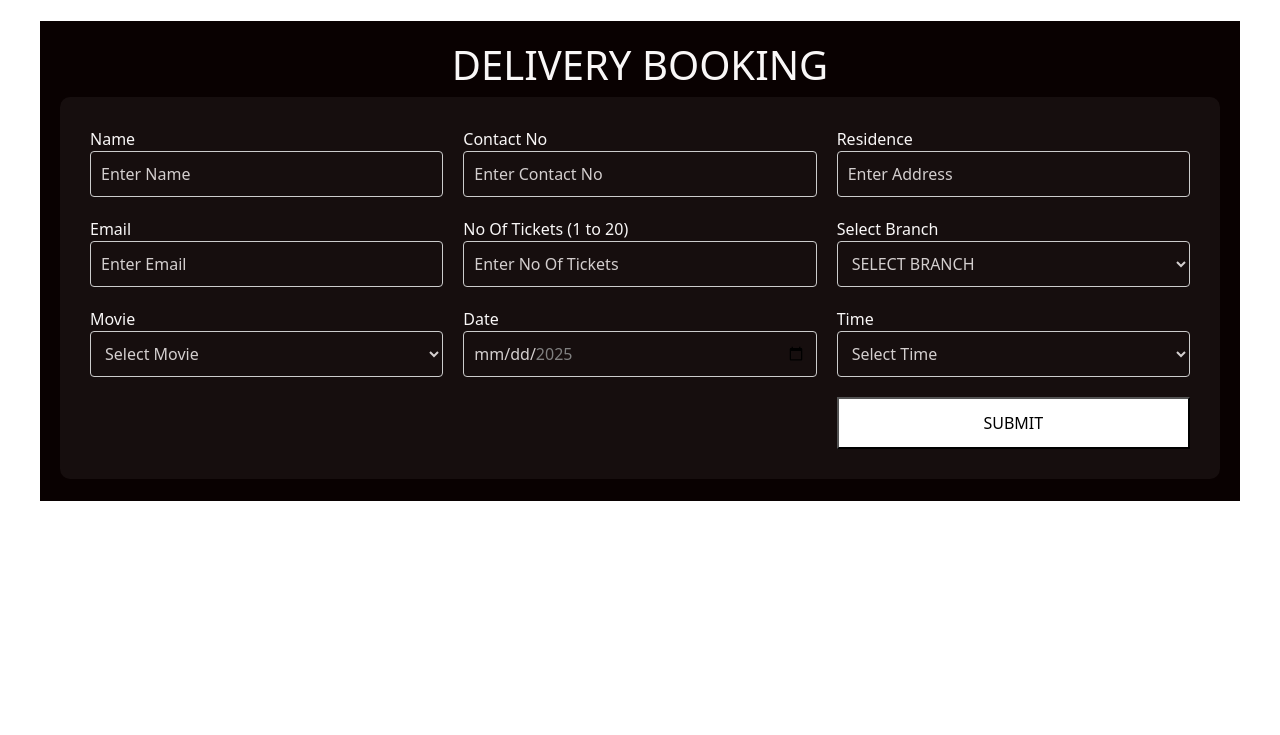
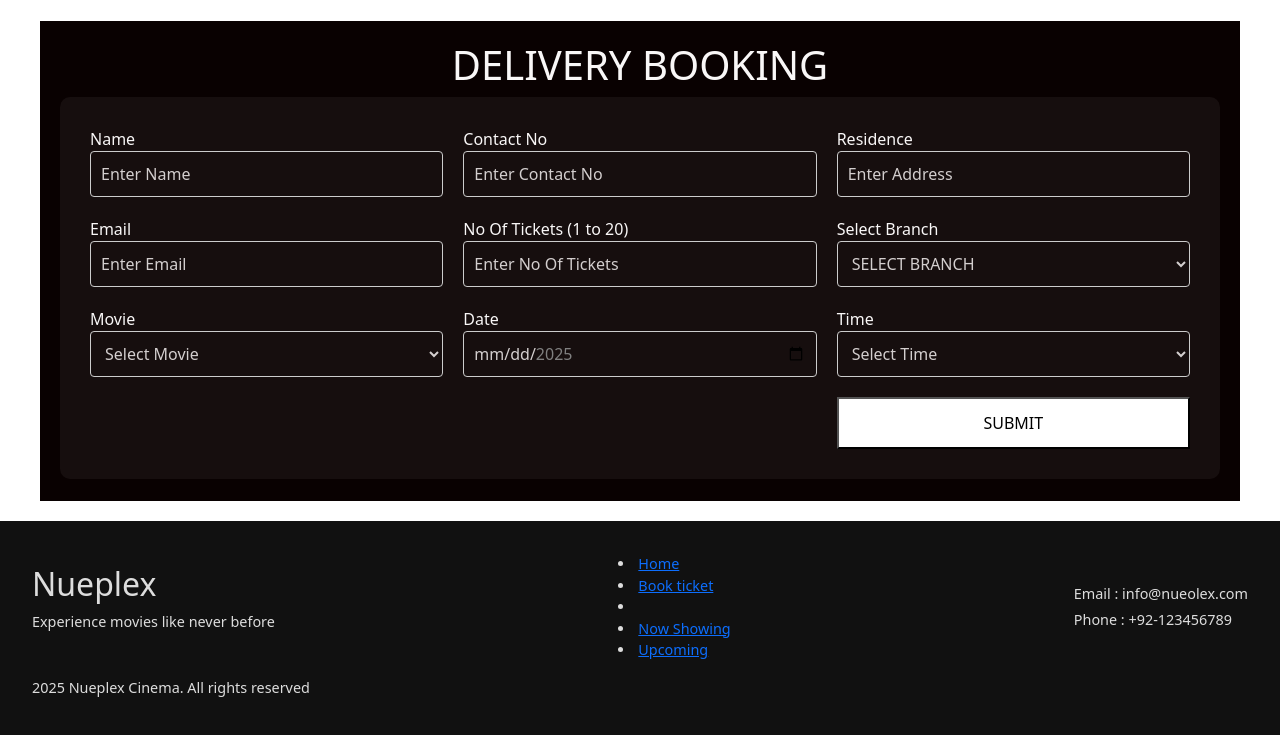
Before and after one commit to shashmeerkhan/final-project-BanoQabil4.0, a website: page booking.html in a window 1280 px wide. Shown: the part 91-826 px from the top of the page. Before the commit the page ends 800 px from the top, so only its background shows below. Drawn offline with nearby package versions, Linux system fonts and the light colour scheme.

Commit message:
Talha Work Make footer

```diff
--- a/Style.css
+++ b/Style.css
@@ -124,3 +124,38 @@ body {
     font-size: 16px;
   }
 }
+.site-footer {
+  background-color: #111;
+  color: #ddd;
+  padding: 2rem;
+  font-size: 0.9rem;
+}
+.footer-content {
+  display: flex;
+  justify-content: space-between;
+  align-items: center;
+  flex-wrap: wrap;
+  margin-bottom: 1rem;
+}
+.footer-logo h2 {
+  color: #ddd;
+margin-right: 1rem;
+text-decoration: none;
+}
+.footer-links a {
+  color: #ddd;
+  margin-right: 1rem;
+  text-decoration: none;
+}
+.footer-links a:hover {
+  color: #ffcb05;
+
+}
+.footer-contact p {
+  margin: 4px 0;
+}
+.footer-bottom {
+  text-align: center;
+  border-top: 1px solid #333;
+  padding-top: 1rem;
+}
--- a/booking.html
+++ b/booking.html
@@ -138,5 +138,30 @@
         <button type="submit">SUBMIT</button>
       </form>
     </main>
+    <footer class="site-footer">
+      <div class="footer-content">
+<div class="footer-logo">
+  <h2>Nueplex</h2>
+  <p>Experience movies like never before</p>
+</div>
+<div class="footer-link">
+
+    <li><a href="index.html">Home</a></li>
+    <li><a href="booking.html">Book ticket</a></li>
+    <li><a href="#"></a></li>
+    <li><a href="#">Now Showing</a></li>
+    <li><a href="#">Upcoming</a></li>
+
+</div>
+<div class="footer-contact" >
+  <p>Email : info@nueolex.com</p>
+  <p>Phone : +92-123456789</p>
+
+</div>
+      </div>
+      <div class="footer-botom">
+        <p>2025 Nueplex Cinema. All rights reserved</p>
+      </div>
+       </footer>
   </body>
 </html>
```
Also changed, not shown: index.html (+24 -0 lines).
